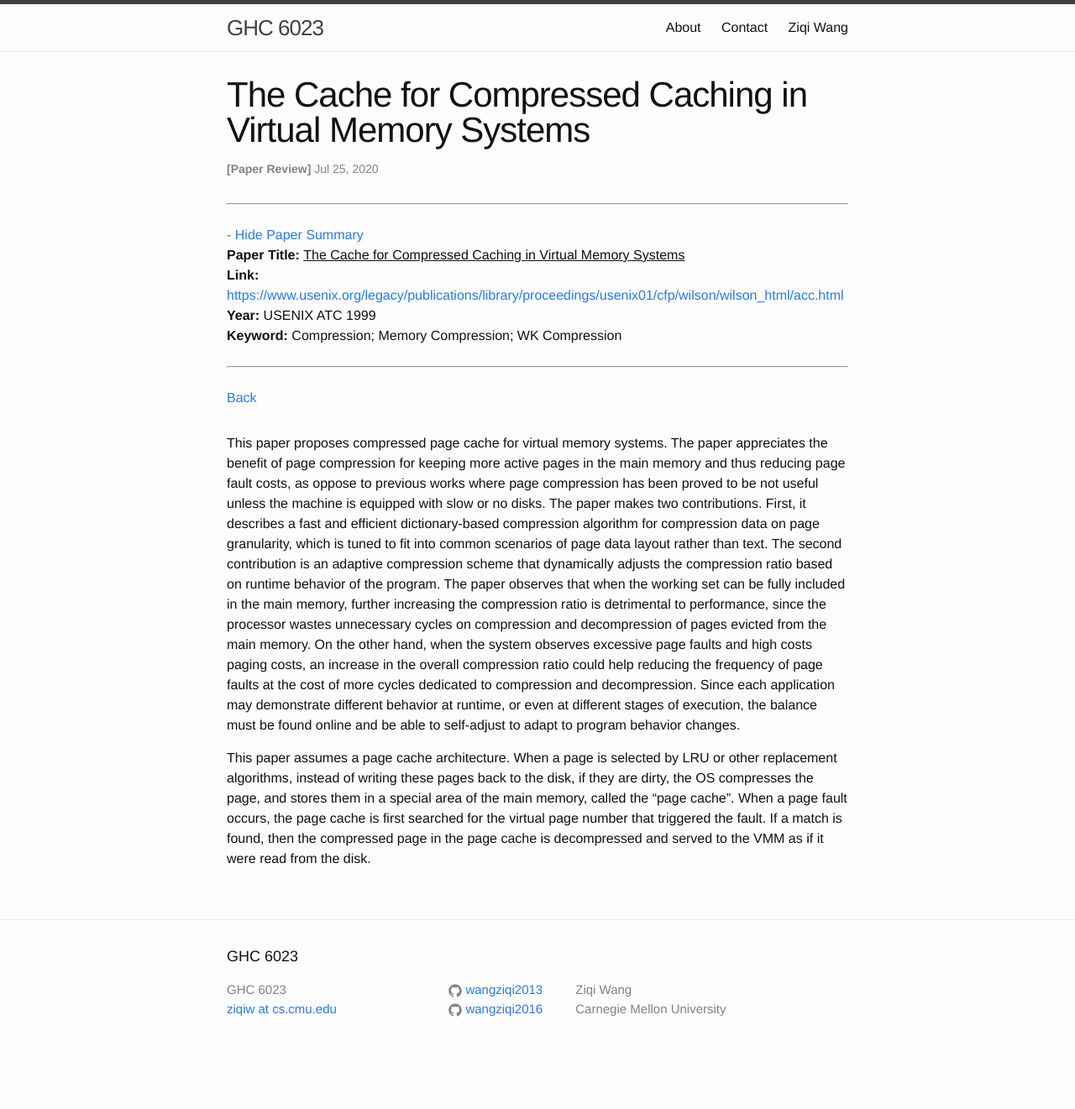
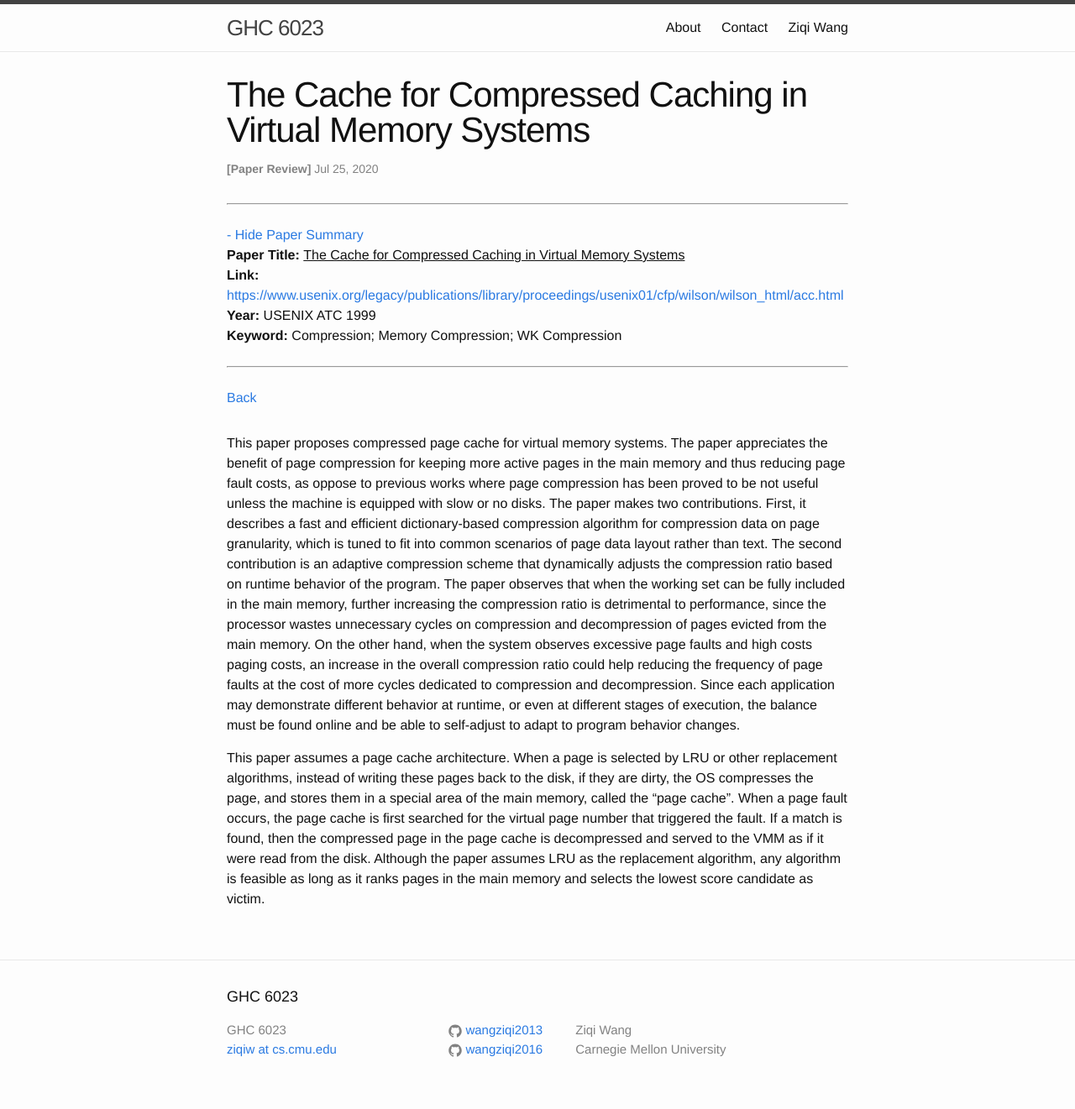
Before and after one commit to wangziqi2013/wangziqi2013.github.io, a Jekyll site: the page built from _posts/2020-07-24-the-case-for-compressed-caching-in-vms.markdown, in a window 1280 px wide. Shown: the whole page at 84% size. Built offline with Jekyll 4.4.1, drawn with Linux system fonts in a browser that asks for light colours; before the commit the page ends 1273 px from its top, so only the background shows below that.

Commit message:
Adding LRU

```diff
--- a/_posts/2020-07-24-the-case-for-compressed-caching-in-vms.markdown
+++ b/_posts/2020-07-24-the-case-for-compressed-caching-in-vms.markdown
@@ -32,3 +32,5 @@ of writing these pages back to the disk, if they are dirty, the OS compresses th
 of the main memory, called the "page cache". When a page fault occurs, the page cache is first searched for the virtual
 page number that triggered the fault. If a match is found, then the compressed page in the page cache is decompressed
 and served to the VMM as if it were read from the disk.
+Although the paper assumes LRU as the replacement algorithm, any algorithm is feasible as long as it ranks pages in the
+main memory and selects the lowest score candidate as victim.
```
